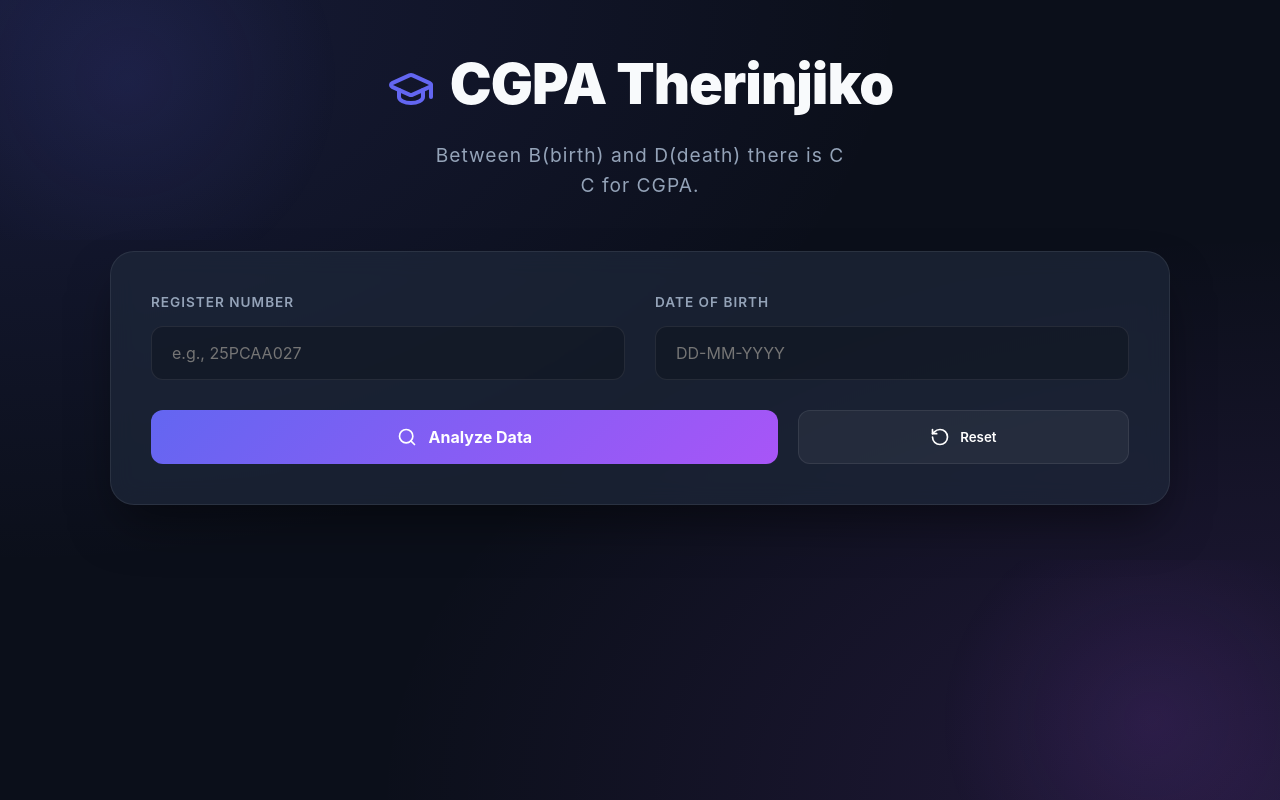
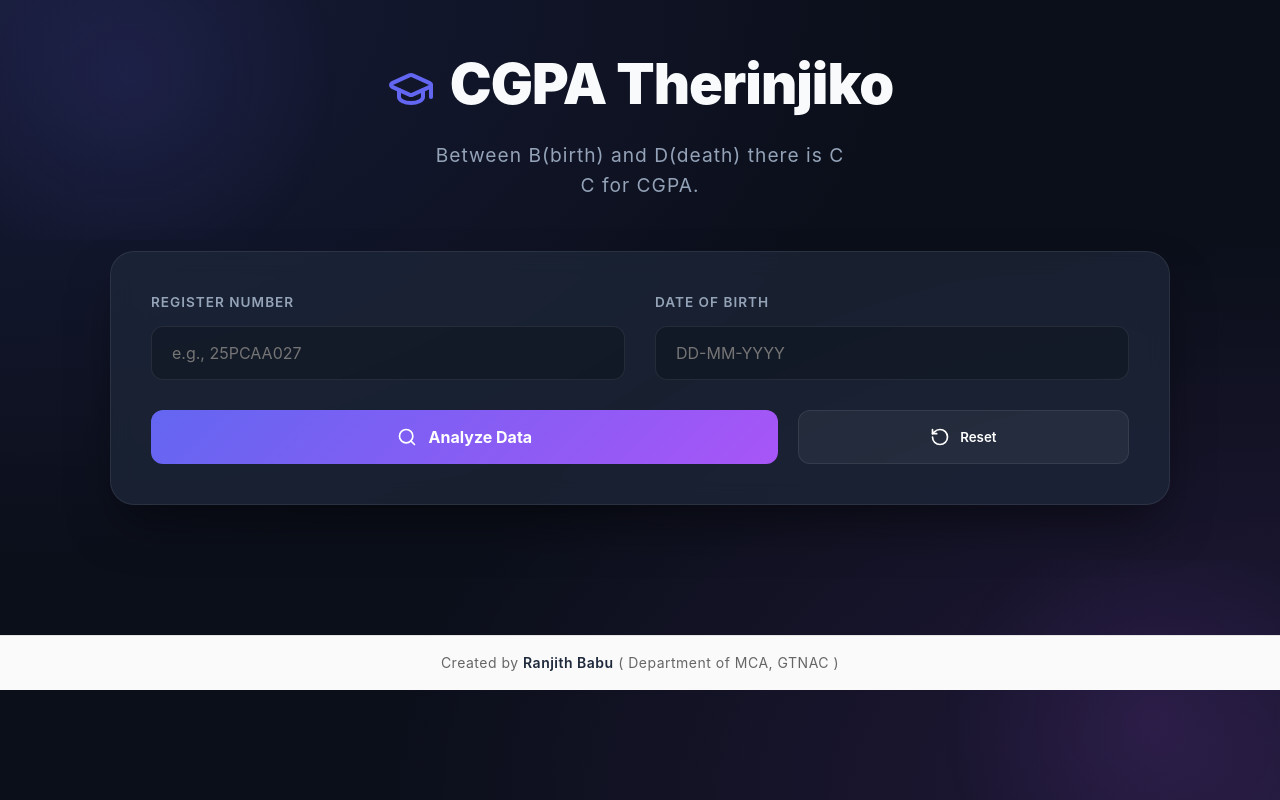
Before and after one commit to Ranjithbabu0912/cgpa-calculator, a React (Vite) app in the folder client/: page / in a window 1280 px wide. Built offline with nearby package versions, Linux system fonts and the light colour scheme.

Commit message:
creator added

```diff
--- a/client/src/App.jsx
+++ b/client/src/App.jsx
@@ -319,6 +319,19 @@ function App() {
                     <ReportPrintView data={data} registerNo={registerNo} />
                 </div>
             )}
+
+            <div style={copyrightStyle}>
+                Created by{" "}
+                <a
+                    href="https://ranjithbabu.vercel.app"
+                    target="_blank"
+                    rel="noopener noreferrer"
+                    style={linkStyle}
+                >
+                    Ranjith Babu
+                </a>{" "}
+                ( Department of MCA, GTNAC )
+            </div>
         </>
     );
 }
@@ -385,5 +398,23 @@ const modalHeaderStyle = { padding: '20px 30px', borderBottom: '1px solid #eee',
 const modalBodyStyle = { padding: '30px', overflowY: 'auto', flex: 1, background: '#fff' };
 const printBtnStyle = { padding: '8px 16px', background: 'var(--primary)', color: 'white', border: 'none', borderRadius: '8px', cursor: 'pointer', display: 'flex', alignItems: 'center', gap: '8px', fontWeight: 600, fontSize: '0.9rem' };
 const closeBtnStyle = { background: 'none', border: 'none', fontSize: '1.2rem', cursor: 'pointer', color: '#64748b' };
+const copyrightStyle = {
+    textAlign: 'center',
+    padding: '16px',
+    fontSize: '14px',
+    color: '#666',
+    borderTop: '1px solid #e5e5e5',
+    marginTop: '40px',
+    letterSpacing: '0.5px',
+    backgroundColor: '#fafafa',
+};
+
+const linkStyle = {
+    color: 'rgb(30, 41, 59)',
+    textDecoration: 'none',
+    fontWeight: '600',
+    transition: '0.3s ease',
+};
+
 
 export default App;
```
